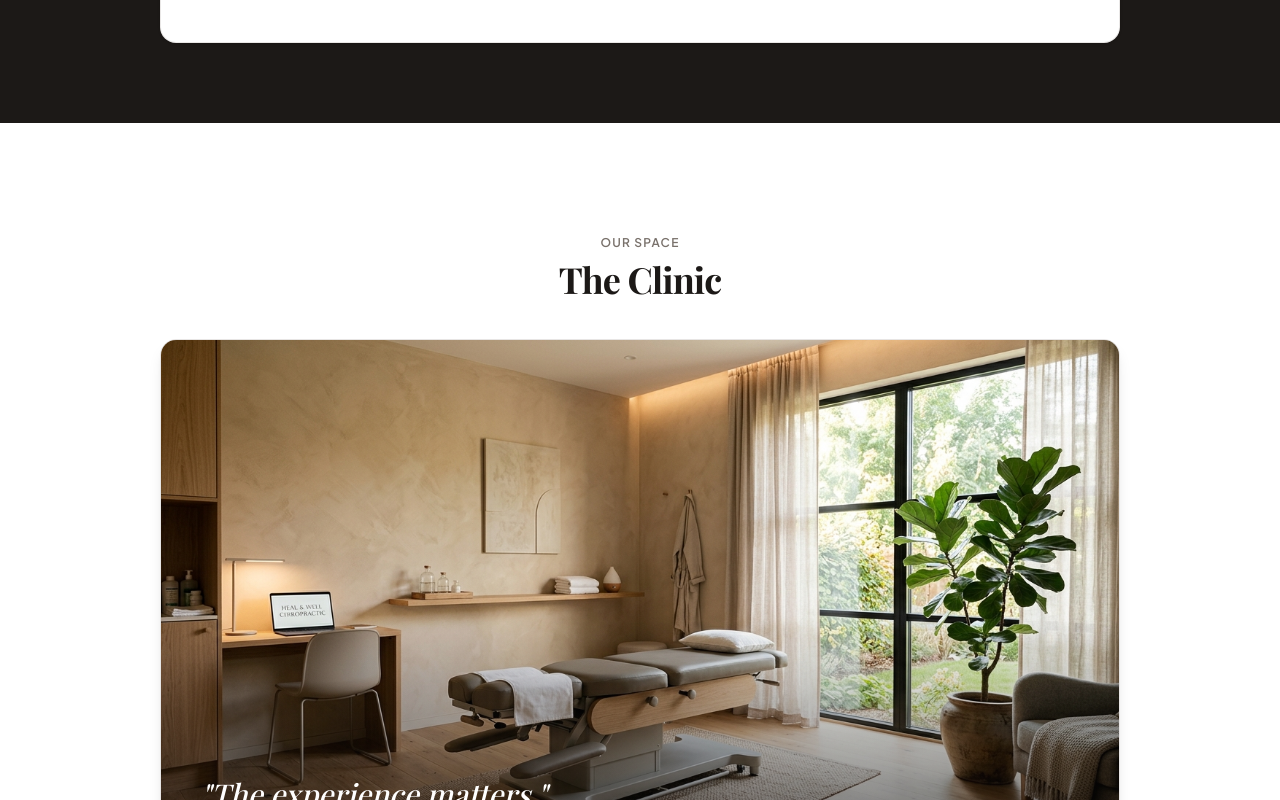
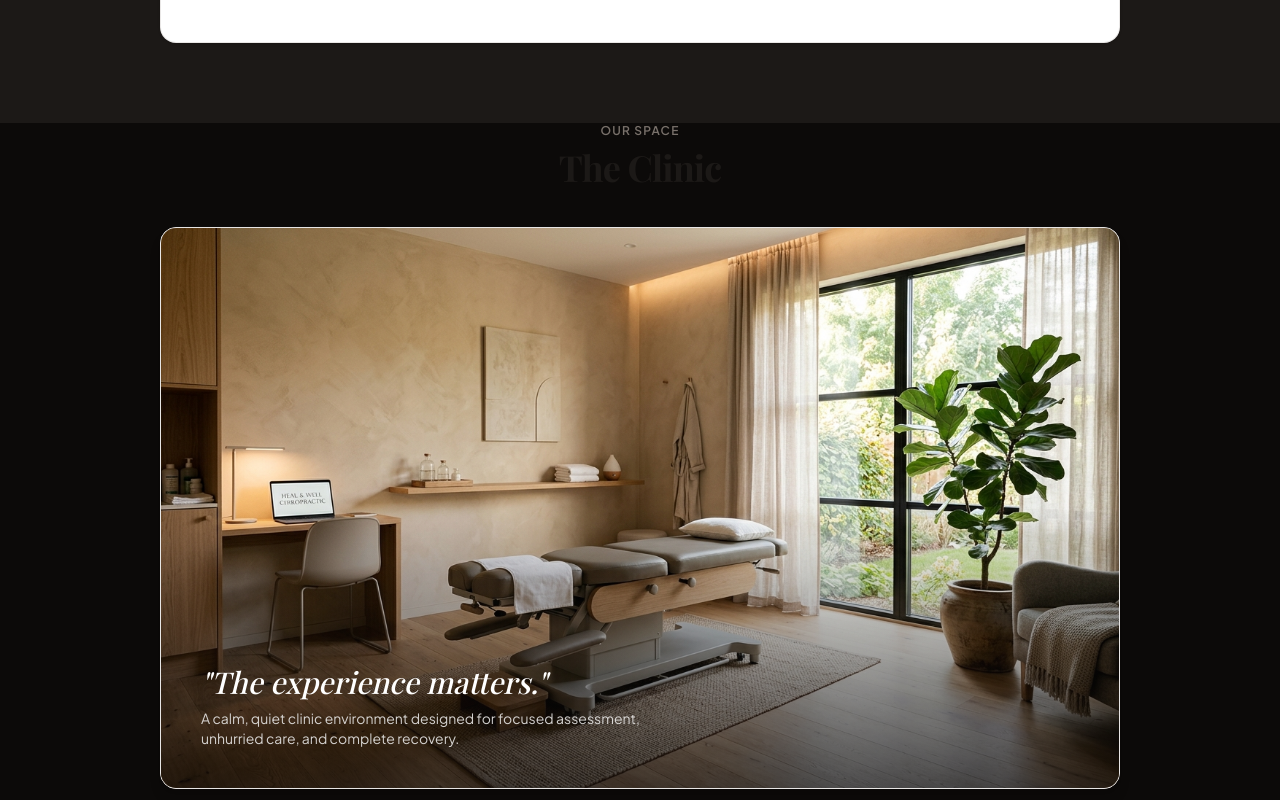
Before and after one commit to drealslick/Chiropractor-web-demo, a React (Vite) app: page / in a window 1280 px wide. Shown: the part 5320-6120 px from the top of the page. Built offline with nearby package versions, Linux system fonts and the light colour scheme; no server answers; the database is empty; a web font is replaced by a local one.

Commit message:
Update TheClinic.tsx

```diff
--- a/src/components/TheClinic.tsx
+++ b/src/components/TheClinic.tsx
@@ -8,7 +8,7 @@ interface TheClinicProps {
 
 export const TheClinic: React.FC<TheClinicProps> = ({ clinic }) => {
   return (
-    <section className="py-20 md:py-28 bg-white border-b border-stone-200 overflow-hidden">
+    <section className="py-0 bg-stone-950 overflow-hidden">
       <div className="max-w-5xl mx-auto px-4 sm:px-6 lg:px-8">
 
         <motion.div
```
